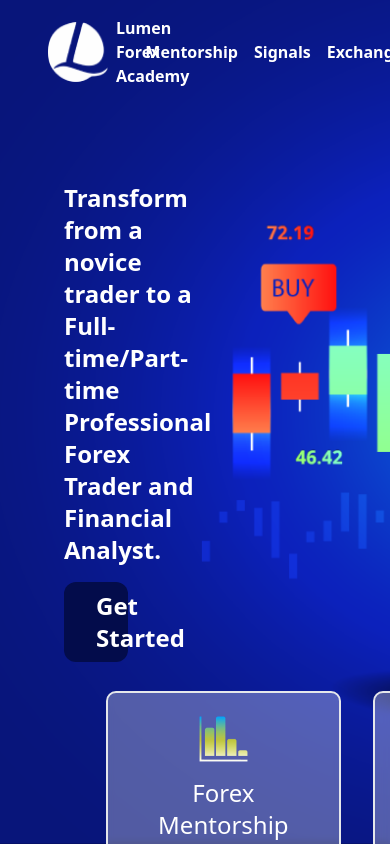
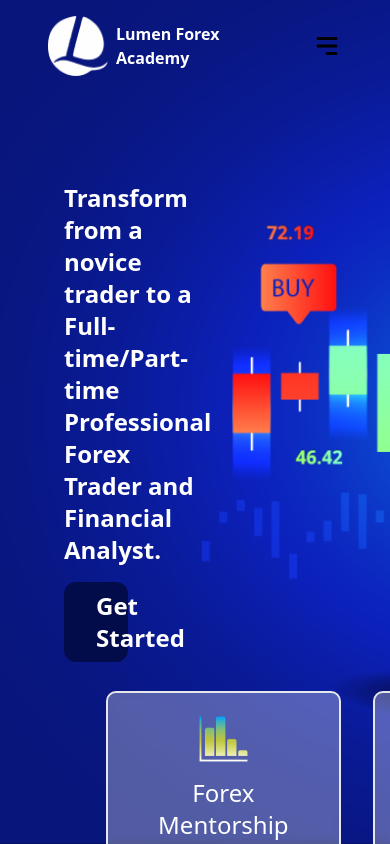
Before and after one commit to Nanocodes-Programming/forex-bang-frontend, a React (Create React App) app: page / in a window 390 px wide. Shown: the top 844 px of the page. Built offline with nearby package versions, Linux system fonts and the light colour scheme.

Commit message:
navbar responsive

```diff
--- a/src/components/Nav.jsx
+++ b/src/components/Nav.jsx
@@ -1,15 +1,22 @@
 import { useState } from "react";
 import { Link } from "react-router-dom";
 import logo from "../assets/img/logo.png";
+import { HiMenuAlt3 } from "react-icons/hi";
+import { MdClose } from "react-icons/md";
 
 const Nav = () => {
   const [navScroll, setNavScroll] = useState(false);
+  const [navToggle, setNavToggle] = useState(true);
 
   // changenavbg
   const changeBg = () => {
     window.scrollY >= 80 ? setNavScroll(true) : setNavScroll(false);
   };
   window.addEventListener("scroll", changeBg);
+
+  const toggleMobile = () => {
+    setNavToggle(!navToggle);
+  };
   return (
     <>
       <div
@@ -28,7 +35,7 @@ const Nav = () => {
             </h2>
           </div>
         </Link>
-        <ul className="flex justify-between items-center text-white">
+        <ul className="hidden md:flex justify-between items-center text-white">
           <Link to="/mentorship">
             <li className="p-[0.5rem] font-bold font-2xl">Mentorship</li>
           </Link>
@@ -42,6 +49,35 @@ const Nav = () => {
             <li className="p-[0.5rem]  font-bold font-2xl">About us </li>
           </Link>
         </ul>
+        {/* mobile view stats here  */}
+        {navToggle && (
+          <HiMenuAlt3
+            className="cursor-pointer text-3xl md:hidden block"
+            onClick={toggleMobile}
+          />
+        )}
+        {!navToggle && (
+          <MdClose
+            className="cursor-pointer text-3xl md:hidden block"
+            onClick={toggleMobile}
+          />
+        )}
+        {!navToggle && (
+          <ul className="flex items-center justify-center flex-col z-100 bg-slate-100 p-2 rounded absolute top-[90%] right-3">
+            <Link to="/mentorship">
+              <li className="p-[0.5rem] font-bold font-2xl">Mentorship</li>
+            </Link>
+            <Link to="/signal">
+              <li className="p-[0.5rem]  font-bold font-2xl">Signals</li>
+            </Link>
+            <Link to="/exchange">
+              <li className="p-[0.5rem] font-bold font-2xl">Exchange</li>
+            </Link>
+            <Link to="/about">
+              <li className="p-[0.5rem]  font-bold font-2xl">About us </li>
+            </Link>
+          </ul>
+        )}
       </div>
     </>
   );
--- a/src/components/Services.jsx
+++ b/src/components/Services.jsx
@@ -26,7 +26,7 @@ const service_data = [
 const Services = () => {
   return (
     <>
-      <div className="flex w-[80%] m-auto gap-4">
+      <div className="flex justify-center w-[80%] m-auto gap-4">
         {service_data.map((service) => {
           return (
             <div
```
